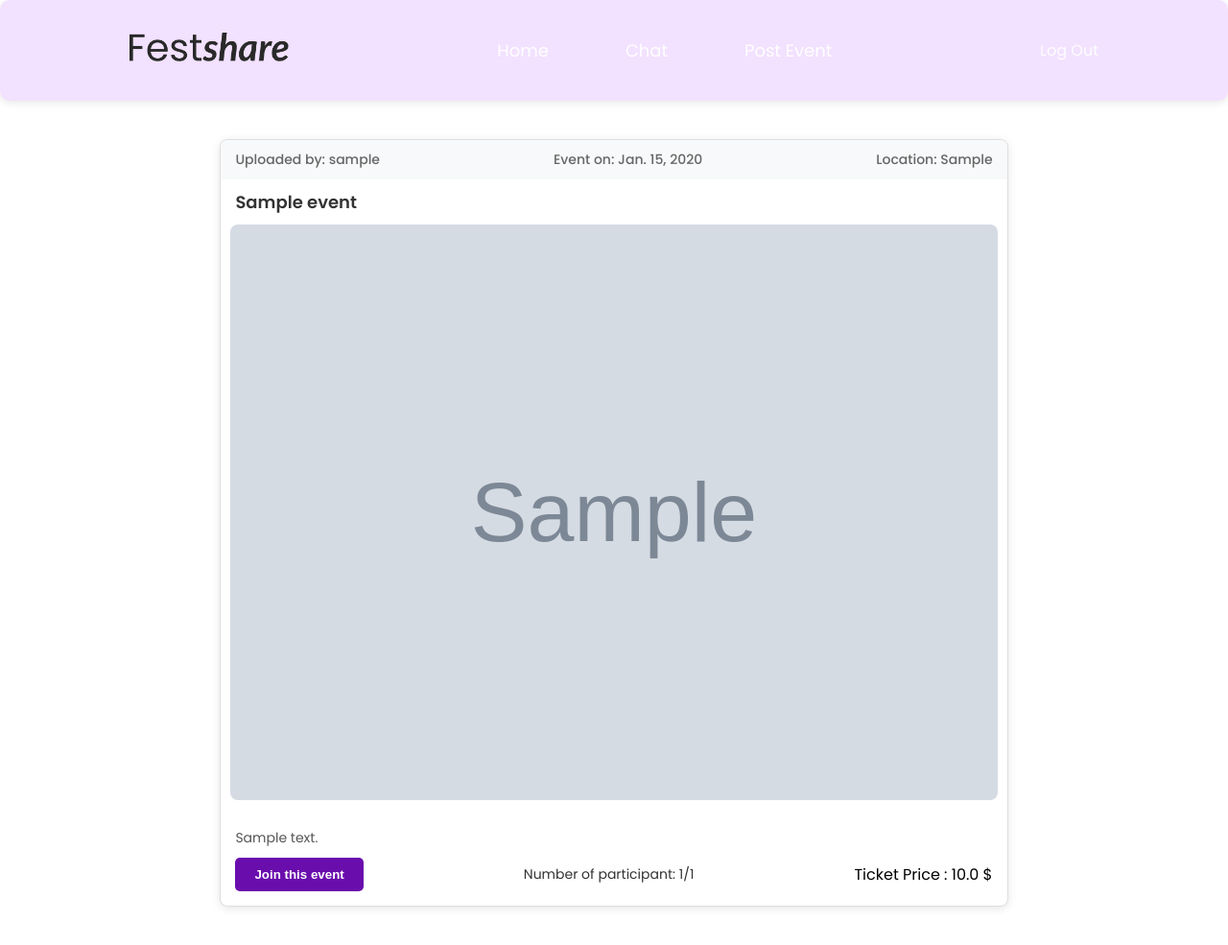
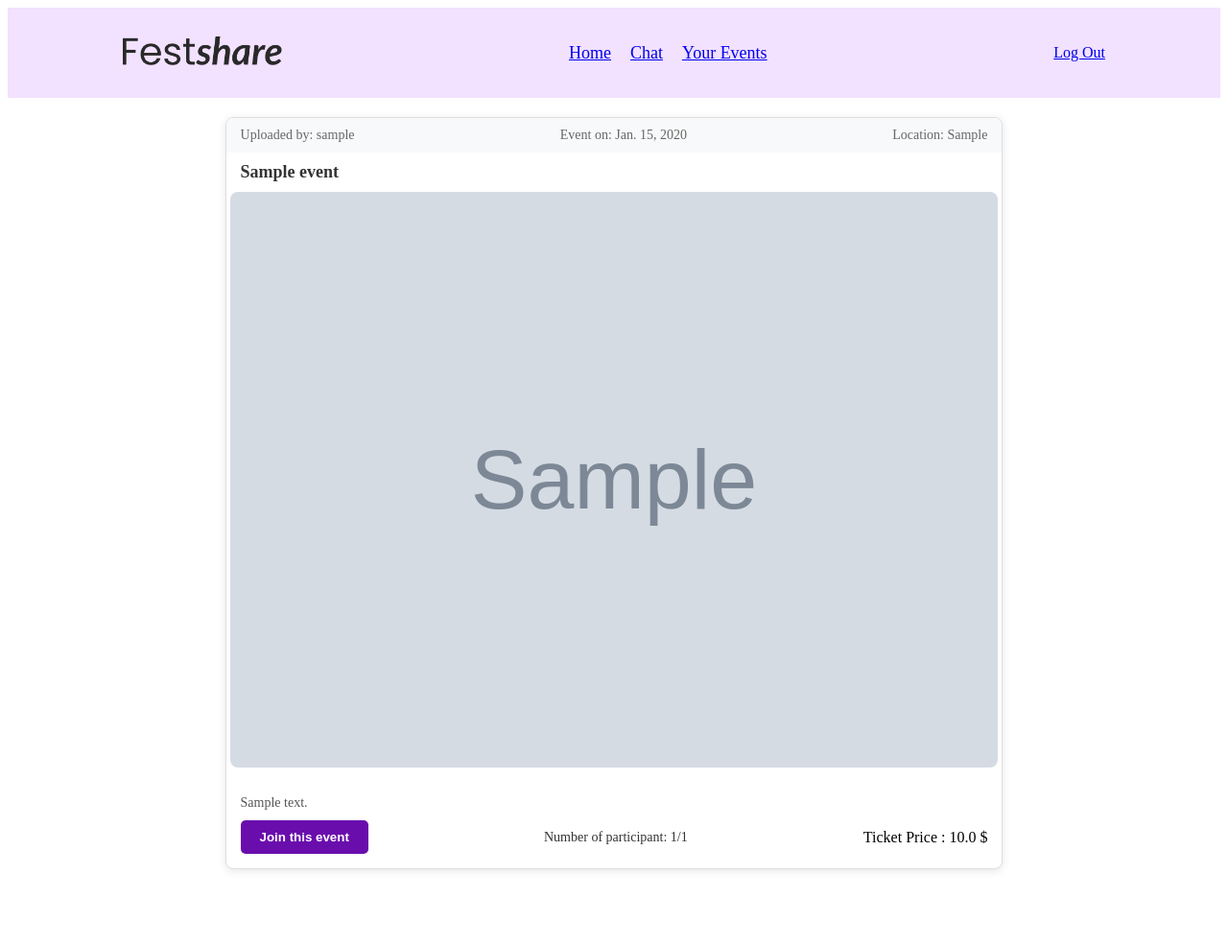
Before and after one commit to pidusbhusal/FestShare, a Django app: page /Home in a window 1280 px wide. Shown: the whole page at 96% size. After the commit the page ends 908 px from the top, so only its background shows below. Run offline with Django 5.2, Linux system fonts and the light colour scheme; a user stored in the database is signed in; tables that the repository leaves empty hold one stand-in row (values such as "Sample post"); grey boxes marked "Sample" are stand-in pictures.

Commit message:
dynamic addEvent

```diff
--- a/events/views.py
+++ b/events/views.py
@@ -18,9 +18,15 @@
     if not  req.user.is_authenticated:
         return redirect('/Login')
 
+    has_events = Event.objects.filter(organizer=req.user).exists() if req.user.is_authenticated else False
     events = Event.objects.all()
+    context = {
+        'events': events,
+        'has_events':has_events
+    }
 
-    return render(req, 'Home.html', {'events': events})
+
+    return render(req, 'Home.html',context)
 
 def Chat(req):
     if not  req.user.is_authenticated:
--- a/templates/Navbar.html
+++ b/templates/Navbar.html
@@ -1,24 +1,3 @@
-<!DOCTYPE html>
-<html lang="en">
-
-<head>
-    <meta charset="UTF-8">
-    <meta name="viewport" content="width=device-width, initial-scale=1.0">
-    <title>Navbar</title>
-    {% load static %}
-    <link rel="stylesheet" type="text/css" href="{% static 'festShare/css/styleNavbar.css' %}">
-    <!-- Google Fonts -->
-    <link rel="preconnect" href="https://fonts.googleapis.com">
-    <link rel="preconnect" href="https://fonts.gstatic.com" crossorigin>
-    <link
-        href="https://fonts.googleapis.com/css2?family=Poppins:ital,wght@0,100;
-        0,200;0,300;0,400;0,500;0,600;0,700;0,800;0,900;1,100;1,200;1,300;1,400;1,500;1,600;1,700;1,800;1,900&display=swap"
-        rel="stylesheet">
-</head>
-
-<body>
-
-
 <nav class="chat-nav">
     <div class="logo">
         <a href="/Home"> <img src="../static/Festshare_dark.png" alt="festshare-logo"> </a>
@@ -26,12 +5,15 @@
     <ul class="pagenav-ul">
         <li><a href="/Home">Home</a></li>
         <li><a href="/Chat">Chat</a></li>
+        {% if has_events %}
+        <li><a href="/YourEvent">Your Events</a></li>
+        {% else %}
         <li><a href="/AddEvent">Post Event</a></li>
+        {% endif %}
     </ul>
     {% if user.is_authenticated %}
     <a href="Logout">Log Out</a>
     {% else %}
-
     <a href="Login">Log in</a>
     {% endif %}
 </nav>
@@ -43,7 +25,3 @@
     {% endfor %}
 </ul>
 {% endif %}
-
-</body>
-
-</html>
```
Lines whose indentation alone changed are shown as unchanged.
